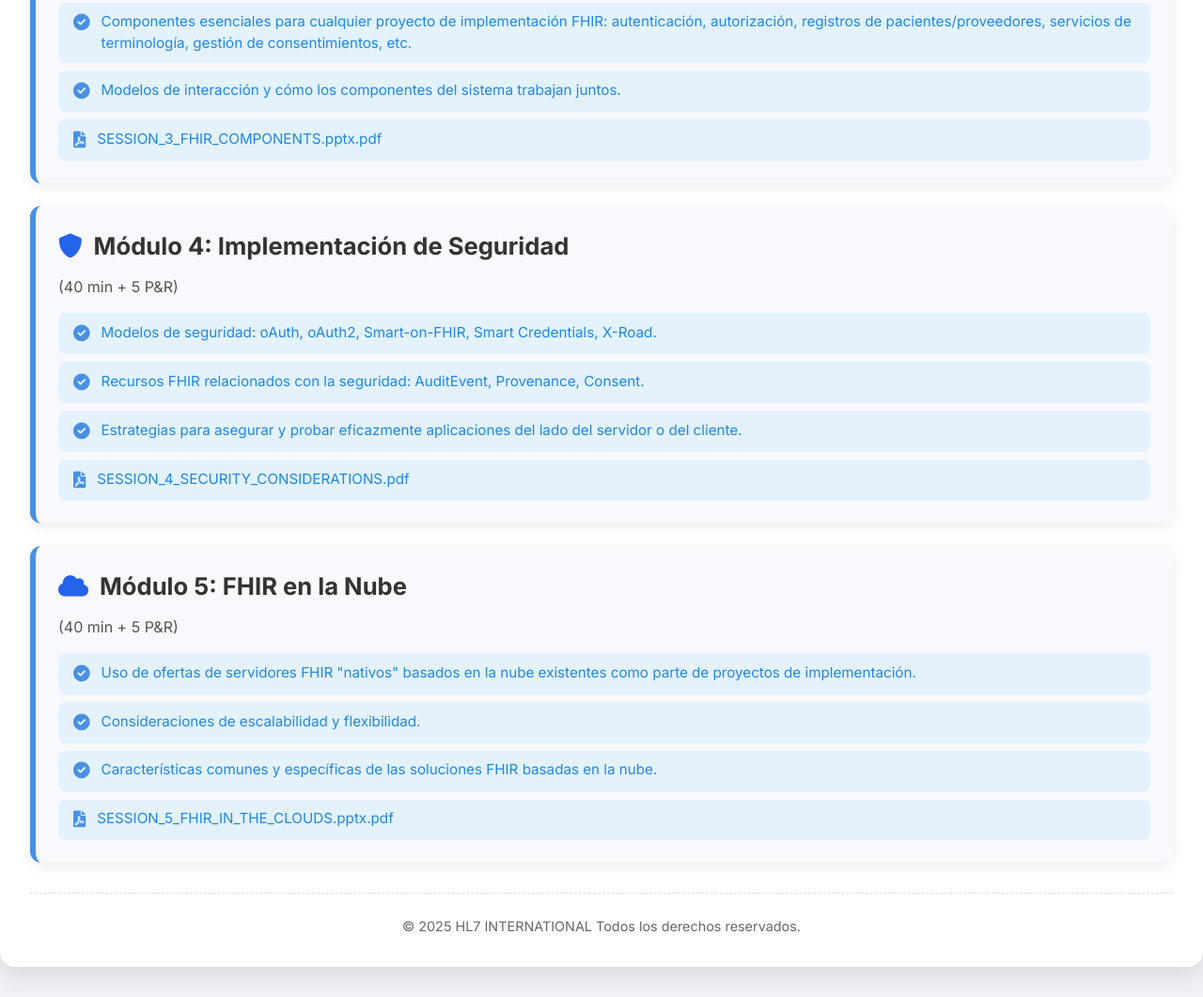
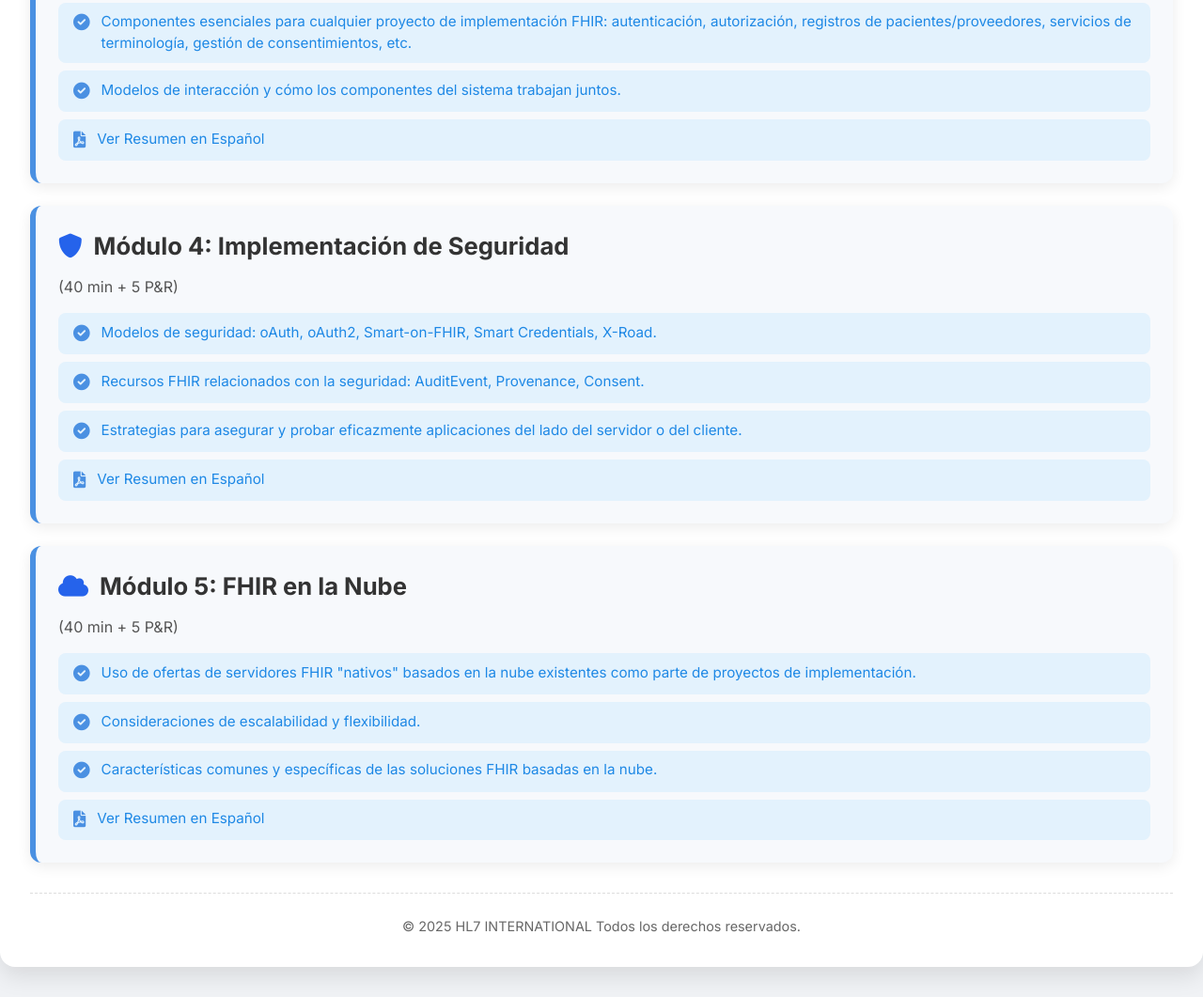
Before and after one commit to diegokaminker/fhirarch-es, a website: page index.html in a window 1280 px wide. Shown: the part 1395-2456 px from the top of the page at 94% size. Drawn offline with nearby package versions, Linux system fonts and the light colour scheme.

Commit message:
Update index.html with Spanish session links

```diff
--- a/index.html
+++ b/index.html
@@ -144,7 +144,7 @@
                     <li><span class="icon"><i class="fas fa-check-circle"></i></span>Técnicas para transformar información de artefactos de estándares heredados.</li>
                     <li><span class="icon"><i class="fas fa-check-circle"></i></span>Documentos: Enfoque específico en CDA R2 / CCDA.</li>
                     <li><span class="icon"><i class="fas fa-check-circle"></i></span>Mensajes: Enfoque en mensajes HL7 V2 ADT y ORU.</li>
-                    <li class="bg-transparent text-gray-700 shadow-none"><span class="icon"><i class="fas fa-file-pdf"></i></span><a href="session_2.html" class="hover:underline">SESSION_2_FHIR_OTHER_STANDARDS.pdf</a></li>
+                    <li class="bg-transparent text-gray-700 shadow-none"><span class="icon"><i class="fas fa-file-pdf"></i></span><a href="session_2.html" class="hover:underline">Ver Resumen en Español</a></li>
                 </ul>
             </div>
         </div>
@@ -162,7 +162,7 @@
                 <ul>
                     <li><span class="icon"><i class="fas fa-check-circle"></i></span>Componentes esenciales para cualquier proyecto de implementación FHIR: autenticación, autorización, registros de pacientes/proveedores, servicios de terminología, gestión de consentimientos, etc.</li>
                     <li><span class="icon"><i class="fas fa-check-circle"></i></span>Modelos de interacción y cómo los componentes del sistema trabajan juntos.</li>
-                    <li class="bg-transparent text-gray-700 shadow-none"><span class="icon"><i class="fas fa-file-pdf"></i></span><a href="session_3.html" class="hover:underline">SESSION_3_FHIR_COMPONENTS.pptx.pdf</a></li>
+                    <li class="bg-transparent text-gray-700 shadow-none"><span class="icon"><i class="fas fa-file-pdf"></i></span><a href="session_3.html" class="hover:underline">Ver Resumen en Español</a></li>
                 </ul>
             </div>
         </div>
@@ -176,7 +176,7 @@
                     <li><span class="icon"><i class="fas fa-check-circle"></i></span>Modelos de seguridad: oAuth, oAuth2, Smart-on-FHIR, Smart Credentials, X-Road.</li>
                     <li><span class="icon"><i class="fas fa-check-circle"></i></span>Recursos FHIR relacionados con la seguridad: AuditEvent, Provenance, Consent.</li>
                     <li><span class="icon"><i class="fas fa-check-circle"></i></span>Estrategias para asegurar y probar eficazmente aplicaciones del lado del servidor o del cliente.</li>
-                    <li class="bg-transparent text-gray-700 shadow-none"><span class="icon"><i class="fas fa-file-pdf"></i></span><a href="session_4.html" class="hover:underline">SESSION_4_SECURITY_CONSIDERATIONS.pdf</a></li>
+                    <li class="bg-transparent text-gray-700 shadow-none"><span class="icon"><i class="fas fa-file-pdf"></i></span><a href="session_4.html" class="hover:underline">Ver Resumen en Español</a></li>
                 </ul>
             </div>
         </div>
@@ -190,7 +190,7 @@
                     <li><span class="icon"><i class="fas fa-check-circle"></i></span>Uso de ofertas de servidores FHIR "nativos" basados en la nube existentes como parte de proyectos de implementación.</li>
                     <li><span class="icon"><i class="fas fa-check-circle"></i></span>Consideraciones de escalabilidad y flexibilidad.</li>
                     <li><span class="icon"><i class="fas fa-check-circle"></i></span>Características comunes y específicas de las soluciones FHIR basadas en la nube.</li>
-                    <li class="bg-transparent text-gray-700 shadow-none"><span class="icon"><i class="fas fa-file-pdf"></i></span><a href="session_5.html" class="hover:underline">SESSION_5_FHIR_IN_THE_CLOUDS.pptx.pdf</a></li>
+                    <li class="bg-transparent text-gray-700 shadow-none"><span class="icon"><i class="fas fa-file-pdf"></i></span><a href="session_5.html" class="hover:underline">Ver Resumen en Español</a></li>
                 </ul>
             </div>
         </div>
```
